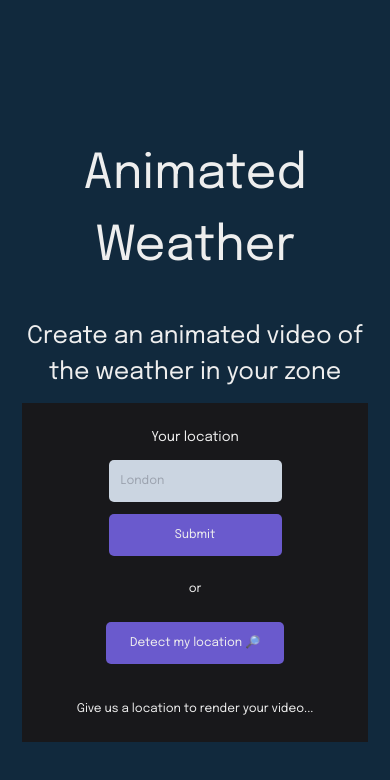
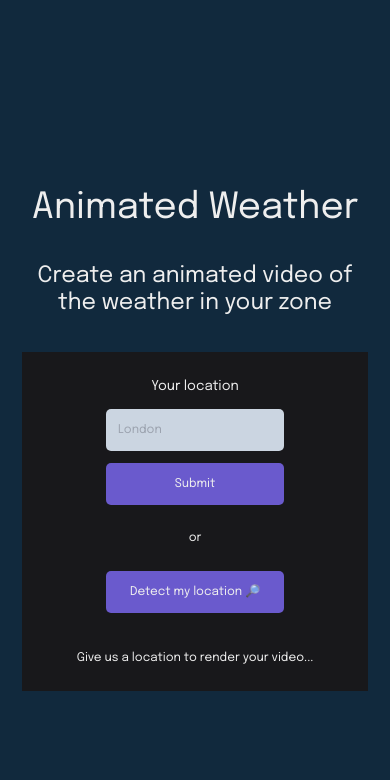
Before and after one commit to genaroibc/animated-weather, a Next.js app: page / in a window 390 px wide. Shown: the top 780 px of the page. Built offline with nearby package versions, Linux system fonts and the light colour scheme; no server answers.

Commit message:
[FEAT]: responsive styles

```diff
--- a/src/components/Hero.tsx
+++ b/src/components/Hero.tsx
@@ -1,12 +1,8 @@
 export function Hero() {
 	return (
 		<header>
-			<h1
-				style={{ fontSize: '4rem', textAlign: 'center', margin: '3rem auto' }}
-			>
-				Animated Weather
-			</h1>
-			<h2 style={{ fontSize: '2rem', textAlign: 'center' }}>
+			<h1 className="text-center my-12 mx-auto text-5xl">Animated Weather</h1>
+			<h2 className="text-3xl text-center">
 				Create an animated video of the weather in your zone
 			</h2>
 		</header>
--- a/src/components/LocationForm.tsx
+++ b/src/components/LocationForm.tsx
@@ -33,7 +33,7 @@ export function LocationForm({ onCoordinates }: Props) {
 	};
 	return (
 		<form
-			className="flex flex-col gap-4 justify-center rounded-md p-4 mx-auto my-0"
+			className="w-full flex flex-col gap-4 justify-center rounded-md p-4 mx-auto my-0"
 			onSubmit={handleSubmit}
 		>
 			<label className="text-lg" htmlFor={LOCATION_INPUT_NAME}>
--- a/src/components/VideoSection.tsx
+++ b/src/components/VideoSection.tsx
@@ -74,8 +74,8 @@ export function VideoSection() {
 	}, [coordinates]);
 
 	return (
-		<div className="flex gap-4 flex-col sm:flex-row items-center justify-center bg-zinc-900 p-4">
-			<div className="flex flex-col gap-4">
+		<div className="flex gap-4 flex-col lg:flex-row items-center justify-center bg-zinc-900 p-4">
+			<div className="flex flex-col gap-4 items-stretch">
 				<LocationForm onCoordinates={setCoordinates} />
 				<p>or</p>
 				<DetectLocationBtn onCoordinates={setCoordinates} />
--- a/src/components/WeatherVideoPlayer.tsx
+++ b/src/components/WeatherVideoPlayer.tsx
@@ -14,9 +14,12 @@ type Props = {
 
 export function WeatherVideoPlayer({ weatherData }: Props) {
 	return (
-		<div className="text-center max-w-max mx-auto flex justify-center items-center p-4 rounded-md">
+		<div className="text-center mx-auto flex justify-center items-center p-4 rounded-md">
 			<Player
 				controls
+				autoPlay
+				doubleClickToFullscreen
+				initiallyShowControls
 				component={MainComposition}
 				compositionHeight={COMPOSITION_HEIGHT}
 				compositionWidth={COMPOSITION_WIDTH}
--- a/src/pages/index.tsx
+++ b/src/pages/index.tsx
@@ -3,7 +3,7 @@ import { VideoSection } from '@/components/VideoSection';
 
 export default function Home() {
 	return (
-		<main className="p-4 mx-auto my-4 flex justify-center flex-col gap-4 text-center">
+		<main className="p-4 mx-auto flex justify-center flex-col gap-12 text-center">
 			<Hero />
 			<VideoSection />
 		</main>
--- a/src/remotion/styles/index.css
+++ b/src/remotion/styles/index.css
@@ -1,6 +1,11 @@
 @tailwind base;
 @tailwind components;
 @tailwind utilities;
+
+* {
+	box-sizing: border-box;
+	max-width: 100% !important;
+}
 
 :root {
 	font-family: Epilogue, system-ui, -apple-system, BlinkMacSystemFont,
--- a/src/styles/index.css
+++ b/src/styles/index.css
@@ -19,6 +19,7 @@
 	--terciary-color: #35ca87;
 	--complement-color: #cac535;
 
+	font-size: 16px;
 	font-family: Epilogue, system-ui, -apple-system, BlinkMacSystemFont,
 		'Segoe UI', Roboto, Oxygen, Ubuntu, Cantarell, 'Open Sans', 'Helvetica Neue',
 		sans-serif;
```
